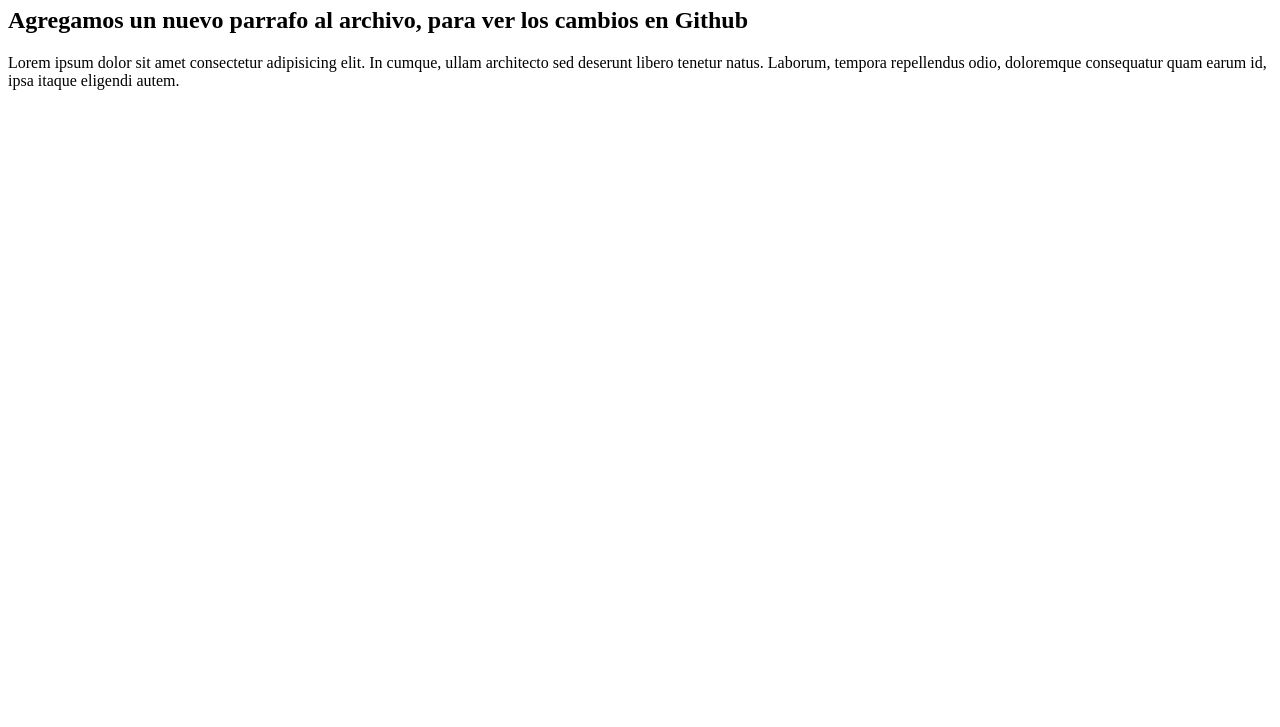
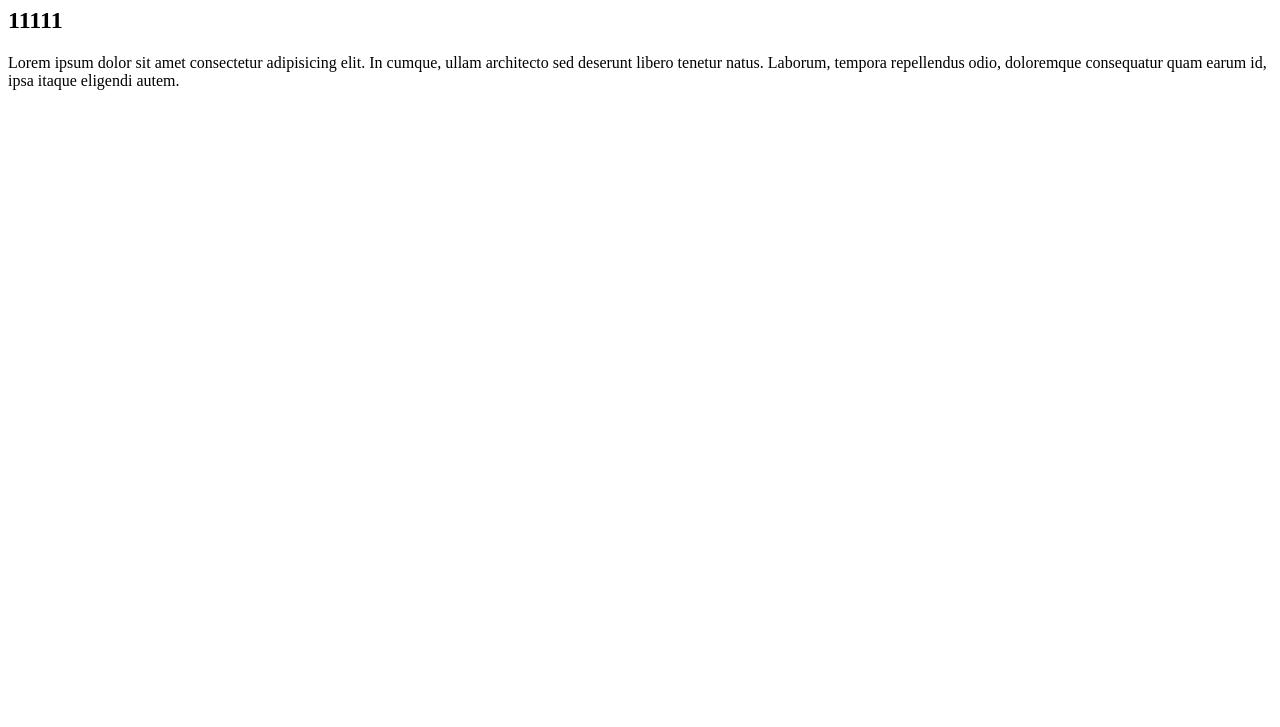
Before and after one commit to Sacorreal/prueba, a plain HTML site: page index.html in a window 1280 px wide. Shown: the part 73-800 px from the top of the page. Drawn offline with Linux system fonts and the light colour scheme.

```diff
--- a/index.html
+++ b/index.html
@@ -10,7 +10,7 @@
 
 <body>
     <h1>Estudiando Git y Github para el control de versiones</h1>
-    <h2>Agregamos un nuevo parrafo al archivo, para ver los cambios en Github</h2>
+    <h2>11111</h2>
     <p>Lorem ipsum dolor sit amet consectetur adipisicing elit. In cumque, ullam architecto sed deserunt libero tenetur
         natus. Laborum, tempora repellendus odio, doloremque consequatur quam earum id, ipsa itaque eligendi autem.</p>
 </body>
```
